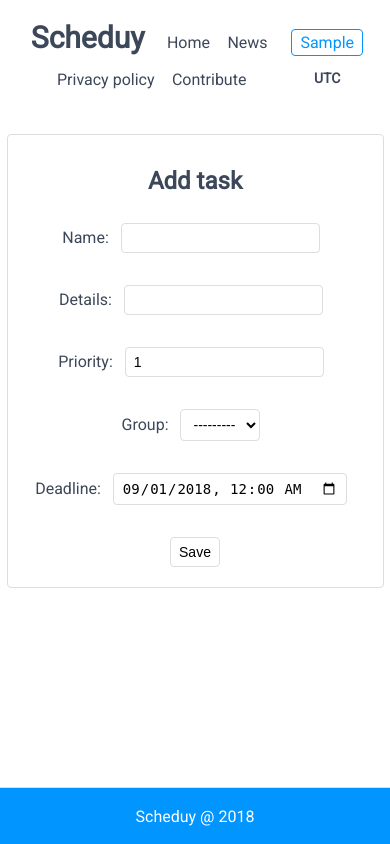
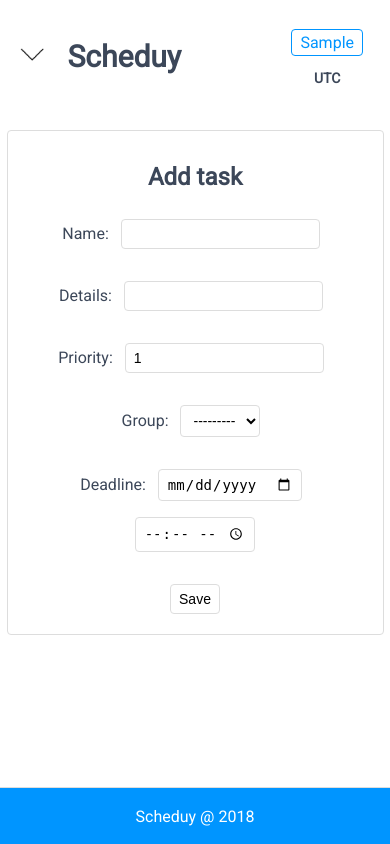
Before and after one commit to mikgor/Scheduy, a Django app: page /tcreate/ in a window 390 px wide. Run offline with Django 3.2, Linux system fonts and the light colour scheme; the visitor is signed in with stand-in values (Sample User, id 1); data that the repository does not hold is empty; parts of the project's set-up code (start-up, migrations or seed data) failed here and were passed over.

Commit message:
Fix issues with inputs, add media queries (content)

```diff
--- a/scheduyapp/static/scheduyapp/js/Inputs.js
+++ b/scheduyapp/static/scheduyapp/js/Inputs.js
@@ -1,11 +1,13 @@
 function DatetimepickedEvent() {
-   var elvalue = document.getElementById("datetimep").value.replace("T", " ");
-   document.getElementById("id_deadline").value = elvalue;
+   var deadlineDate = document.getElementById("deadlineDate").value;
+   var deadlineTime = document.getElementById("deadlineTime").value;
+   document.getElementById("id_deadline").value = deadlineDate + " " + deadlineTime;
 }
 
 function Updatedatetimepicker() {
-   var elvalue = document.getElementById("id_deadline").value.replace(" ", "T");
-   document.getElementById("datetimep").value = elvalue;
+   var elvalue = document.getElementById("id_deadline").value;
+   document.getElementById("deadlineDate").value = elvalue.split(" ")[0];
+   document.getElementById("deadlineTime").value = elvalue.split(" ")[1];
 }
 
 function ColorpickedEvent() {
--- a/scheduyapp/static/scheduyapp/style.css
+++ b/scheduyapp/static/scheduyapp/style.css
@@ -75,7 +75,7 @@ ul#userMenuOptions {
 	background-color: white;
 	border-bottom: 3px solid #0095ff;
 	padding: 6px;
-	font-size: 14px;
+	font-size: 16px;
 	left: 0;
 	top: 0;
 	visibility: hidden;
@@ -92,6 +92,10 @@ ul#userMenuOptions a {
 
 ul#userMenuOptions li:hover {
 	color: #68768c;
+}
+
+#menuUrlsBtn {
+	display: none;
 }
 
 #navbar {
@@ -182,7 +186,7 @@ input[type="color"] {
    padding: 0px;
 }
 
-form {
+form, #form {
     width: 90%;
     padding: 12px;
     margin: 20px auto 0 auto;
@@ -313,6 +317,9 @@ ul.errorlist {
 	height: 20px;
    background-size: 100%;
 	margin-left: 10px;
+	cursor: pointer;
+	background-repeat: no-repeat;
+	background-size: 100% 100%;
 }
 
 .icon-big {
@@ -320,6 +327,7 @@ ul.errorlist {
 	height: 25px;
 	margin-left: 0;
 	margin-right: 5px;
+	margin-top: 3px;
 }
 
 .icon-edit {
@@ -345,3 +353,58 @@ ul.errorlist {
 .icon-sort {
    background-image: url("icons/sort.png");
 }
+
+.icon-arrow-down {
+   background-image: url("icons/arrow-down.png");
+	display: none;
+	margin-right: 15px;
+	margin-top: 5px;
+}
+
+@media only screen and (max-width: 1000px) {
+	 .taskManagment, .taskVisibility, .taskSort {
+    	width: auto;
+    	display: inline-block;
+	 }
+    .taskActions {
+	    display: inline-block;
+	 }
+}
+
+@media only screen and (max-width: 800px) {
+	  	.icon-arrow-down {
+		   display: inline-block;
+	 	}
+		#menuUrls {
+			display: none;
+			background-color: white;
+			border-bottom: 3px solid #0095ff;
+		}
+		#menuUrls.responsive li {
+			 display: block;
+		}
+		#menuUrls.responsive {
+			 position: absolute;
+			 margin-left: 0;
+			 display: block;
+			 left: 5%;
+		}
+}
+
+@media only screen and (max-width: 600px) {
+	 .taskColumn, .taskColumnFirst {
+    	width: auto;
+	 }
+	 .taskGroupColumnFirst, .taskGroupColumn {
+    	width: 50%;
+ 	 }
+    .task {
+	    display: inline-grid;
+	 }
+	 .groupBtns {
+		 display: inline-flex;
+	 }
+	 #registration, #userActions {
+	    white-space: pre-line;
+	 }
+}
--- a/scheduyapp/templates/registration/userupdate.html
+++ b/scheduyapp/templates/registration/userupdate.html
@@ -19,6 +19,7 @@ function getLocalTimezone() {
 </script>
 {% endblock %}
 {% block content %}
+<div id="form">
    <h2>{% trans "Edit account" %}</h2>
    {% if timezone_list %}
 <p><label for="timezonePreference">{% trans "Timezone" %}:</label>
@@ -45,4 +46,5 @@ getLocalTimezone();
 </select></p>
 <input type="submit" onclick="onSubmit();" value="{% trans "Submit" %}"></input>
 {% endif %}
+</div>
 {% endblock %}
--- a/scheduyapp/templates/scheduyapp/base.html
+++ b/scheduyapp/templates/scheduyapp/base.html
@@ -6,14 +6,17 @@
         <title>Scheduy - {% block title %}{% endblock %}</title>
         {% block scripts %}{% endblock %}
         <meta charset="UTF-8">
+        <meta name="viewport" content="width=device-width, initial-scale=1.0">
      	  <link href="https://fonts.googleapis.com/css?family=Roboto" rel="stylesheet">
-      	<link rel="stylesheet" href="{% static 'scheduyapp/style.css' %}"/>
+        <link rel="stylesheet" href="{% static 'scheduyapp/style.css' %}"/>
     </head>
     <body>
       <div class="content">
-      <header><div id="logoMenu">Scheduy
-         <ul>
-            <li><a href="{% url 'index' %}">{% trans "Home" %}</a></li>
+      <header>
+         <div id="logoMenu">
+            <span class="icon-big icon-arrow-down" title="{% trans "Show or hide menu" %}" onclick="SetMenuUrlsVisibility();"></span>
+            <a href="{% url 'index' %}" title="{% trans "Home" %}">Scheduy</a>
+         <ul id="menuUrls" class="menuUrls">
             <li><a href="">{% trans "News" %}</a></li>
             <li><a href="">{% trans "Privacy policy" %}</a></li>
             <li><a href="">{% trans "Contribute" %}</a></li>
@@ -39,17 +42,42 @@
     </footer>
 
     <script type="text/javascript">
+    function SetMenuUrlsVisibility() {
+      var x = document.getElementById("menuUrls");
+      if (x.className === "menuUrls")
+      {
+         x.className += " responsive";
+      }
+      else {
+         x.className = "menuUrls";
+      }
+    }
+
+    function HideMenuClickedOutside(e) {
+      if (e.target.id != "userMenuOptions" && e.target.id != "userMenu")
+         document.getElementById("userMenuOptions").style.visibility = "hidden";
+    }
+
     function SetMenuVisibility() {
       var menu = document.getElementById("userMenuOptions");
       if (menu.style.visibility=="hidden")
       {
          var element = document.getElementById("userMenu");
          menu.style.top = element.getBoundingClientRect().bottom + "px";
-         menu.style.left = element.getBoundingClientRect().x + (element.getBoundingClientRect().width - menu.offsetWidth)/2 + "px";
+         menu.style.left = element.getBoundingClientRect().left + (element.getBoundingClientRect().width - menu.offsetWidth)/2 + "px";
          menu.style.visibility = "visible";
+         if (document.addEventListener) {
+             document.removeEventListener("click", HideMenuClickedOutside);
+            document.addEventListener("click", HideMenuClickedOutside);
+         }
+         else if (document.attachEvent) {
+            document.detachEvent("click", HideMenuClickedOutside);
+            document.attachEvent("click", HideMenuClickedOutside);
+         }
       }
-      else
+      else {
          menu.style.visibility = "hidden";
+      }
     }
     </script>
     </body>
--- a/scheduyapp/templates/scheduyapp/task_form.html
+++ b/scheduyapp/templates/scheduyapp/task_form.html
@@ -11,7 +11,8 @@
 <form method="post">{% csrf_token %}
    <h2>{% trans "Add task" %}</h2>
    {{ form.as_p }}
-   <p>{% trans "Deadline" %}: <input type="datetime-local" required id="datetimep" onchange="DatetimepickedEvent()" value="2018-09-01T00:00" ></input></p>
+   <p>{% trans "Deadline" %}: <input type="date" required id="deadlineDate" onchange="DatetimepickedEvent()"></input>
+   <input type="time" required id="deadlineTime" onchange="DatetimepickedEvent()"></input></p>
    <input type="submit" value="{% trans "Save" %}" />
 </form>
 <script type="text/javascript">DatetimepickedEvent();</script>
--- a/scheduyapp/templates/scheduyapp/task_update_form.html
+++ b/scheduyapp/templates/scheduyapp/task_update_form.html
@@ -11,7 +11,8 @@
 <form method="post">{% csrf_token %}
    <h2>{% trans "Edit task" %}</h2>
    {{ form.as_p }}
-   <p>{% trans "Deadline" %}: <input type="datetime-local" required id="datetimep" onchange="DatetimepickedEvent()"></input></p>
+   <p>{% trans "Deadline" %}: <input type="date" required id="deadlineDate" onchange="DatetimepickedEvent()"></input>
+   <input type="time" required id="deadlineTime" onchange="DatetimepickedEvent()"></input></p>
    <input type="submit" value="{% trans "Confirm" %}"/>
 </form>
 <script type="text/javascript">Updatedatetimepicker();</script>
```
Also changed, not shown: scheduyapp/static/scheduyapp/icons/arrow-down.png (added).
